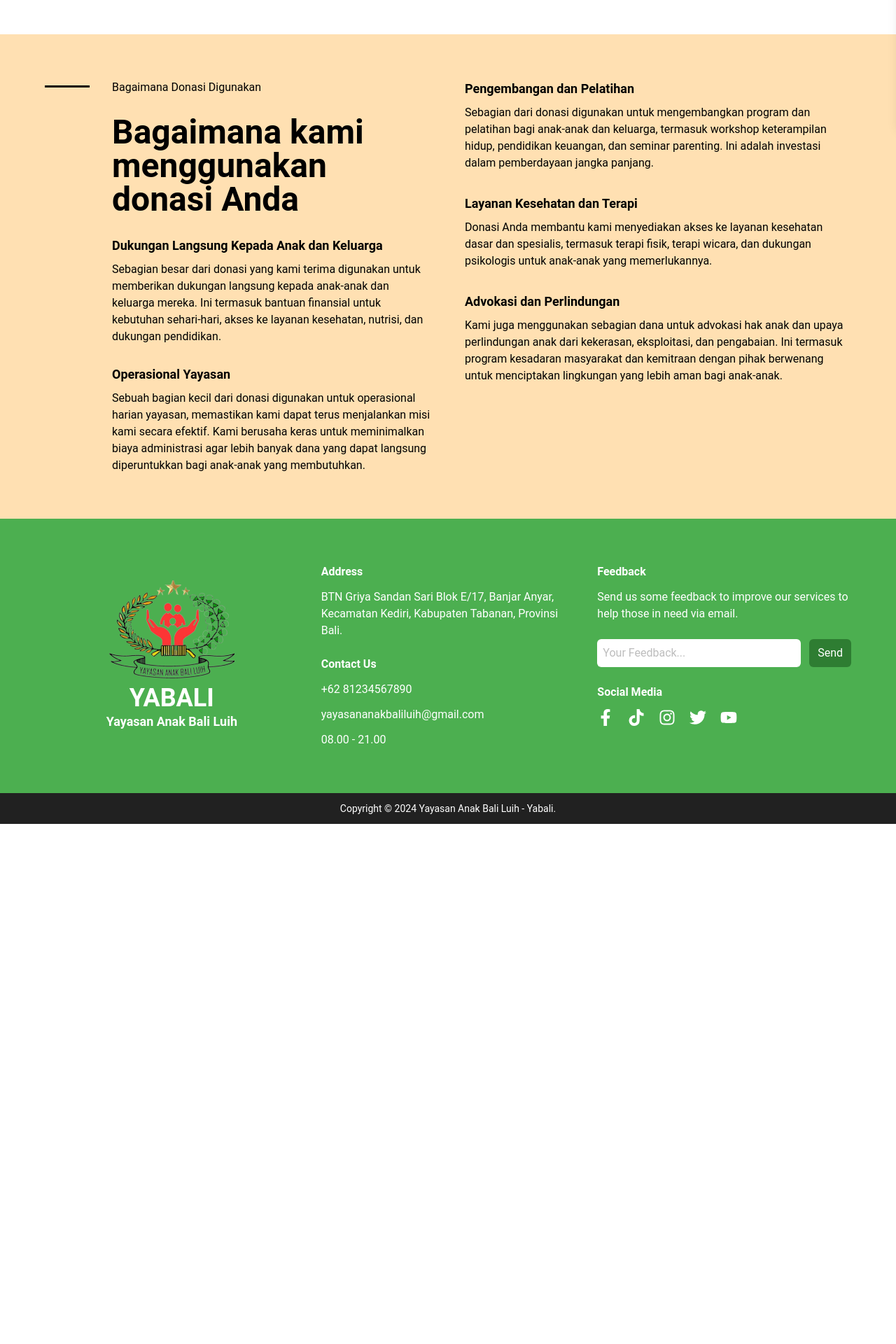
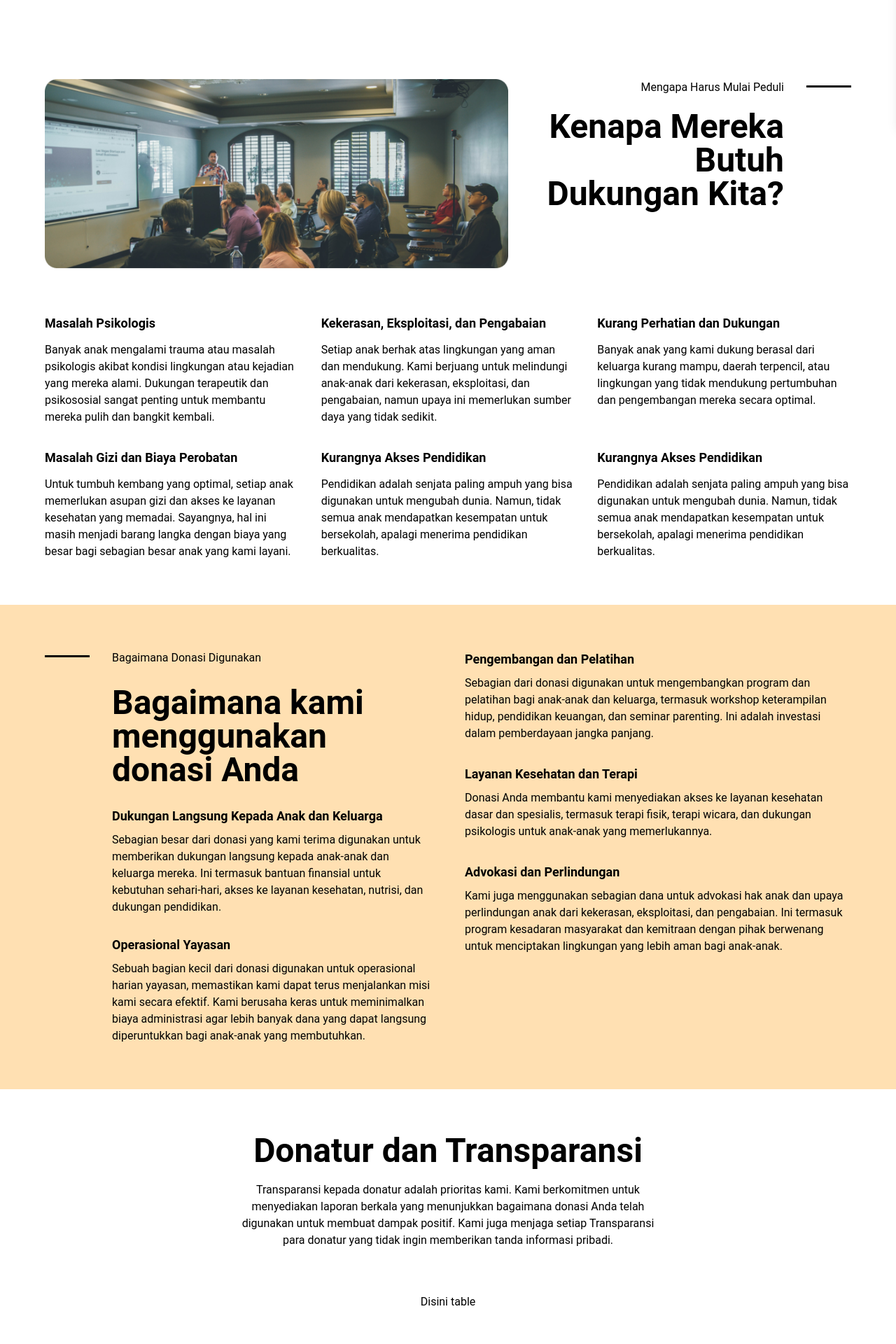
Before and after one commit to parceladev/yabali, a React (Vite) app: page /user/donasi in a window 1280 px wide. Shown: the part 620-2540 px from the top of the page at 70% size. Before the commit the page ends 1797 px from the top, so only its background shows below. Built offline with nearby package versions, Linux system fonts and the light colour scheme.

Commit message:
Add Why They Need to Help Section

```diff
--- a/src/components/generals/LineSpan.jsx
+++ b/src/components/generals/LineSpan.jsx
@@ -1,9 +1,17 @@
-const LineSpan = () => {
+import PropTypes from 'prop-types';
+
+const LineSpan = ({ margin }) => {
   return (
     <div className="flex items-center h-5">
-      <div className="flex items-center w-16 mr-8 bg-black h-[3px]"></div>
+      <div
+        className={`flex items-center w-16 ${margin} bg-black h-[3px]`}
+      ></div>
     </div>
   );
 };
 
+LineSpan.propTypes = {
+  margin: PropTypes.string.isRequired,
+};
+
 export default LineSpan;
--- a/src/pages/user/DonationPage.jsx
+++ b/src/pages/user/DonationPage.jsx
@@ -8,7 +8,7 @@ const DonationPage = () => {
       <section className="Donate">
         <div className="flex gap-12 p-16">
           <div className="flex w-1/2">
-            <LineSpan></LineSpan>
+            <LineSpan margin="mr-8"></LineSpan>
             <div className="flex flex-col gap-7">
               <h5>Donasi</h5>
               <BigTitle text="Mulai Memberi Sekarang" />
@@ -34,10 +34,107 @@ const DonationPage = () => {
           </div>
         </div>
       </section>
+      <section className="Why They Need to Help ?">
+        <div className="flex flex-col gap-16 p-16">
+          <div className="flex gap-12">
+            <div className="w-3/5">
+              <img src="/public/donation/why-need-support.png" alt="" />
+            </div>
+            <div className="flex w-2/5">
+              <div className="flex flex-col items-end w-full gap-5 text-end">
+                <h5>Mengapa Harus Mulai Peduli</h5>
+                <BigTitle text="Kenapa Mereka Butuh Dukungan Kita?"></BigTitle>
+              </div>
+              <LineSpan margin="ml-8"></LineSpan>
+            </div>
+          </div>
+          <div className="grid grid-cols-3 gap-8">
+            <div className="flex flex-col gap-3">
+              <div>
+                <i></i>
+                <h3 className="text-lg font-bold">Masalah Psikologis</h3>
+              </div>
+              <p>
+                Banyak anak mengalami trauma atau masalah psikologis akibat
+                kondisi lingkungan atau kejadian yang mereka alami. Dukungan
+                terapeutik dan psikososial sangat penting untuk membantu mereka
+                pulih dan bangkit kembali.
+              </p>
+            </div>
+            <div className="flex flex-col gap-3">
+              <div>
+                <i></i>
+                <h3 className="text-lg font-bold">
+                  Kekerasan, Eksploitasi, dan Pengabaian
+                </h3>
+              </div>
+              <p>
+                Setiap anak berhak atas lingkungan yang aman dan mendukung. Kami
+                berjuang untuk melindungi anak-anak dari kekerasan, eksploitasi,
+                dan pengabaian, namun upaya ini memerlukan sumber daya yang
+                tidak sedikit.
+              </p>
+            </div>
+            <div className="flex flex-col gap-3">
+              <div>
+                <i></i>
+                <h3 className="text-lg font-bold">
+                  Kurang Perhatian dan Dukungan
+                </h3>
+              </div>
+              <p>
+                Banyak anak yang kami dukung berasal dari keluarga kurang mampu,
+                daerah terpencil, atau lingkungan yang tidak mendukung
+                pertumbuhan dan pengembangan mereka secara optimal.
+              </p>
+            </div>
+            <div className="flex flex-col gap-3">
+              <div>
+                <i></i>
+                <h3 className="text-lg font-bold">
+                  Masalah Gizi dan Biaya Perobatan
+                </h3>
+              </div>
+              <p>
+                Untuk tumbuh kembang yang optimal, setiap anak memerlukan asupan
+                gizi dan akses ke layanan kesehatan yang memadai. Sayangnya, hal
+                ini masih menjadi barang langka dengan biaya yang besar bagi
+                sebagian besar anak yang kami layani.
+              </p>
+            </div>
+            <div className="flex flex-col gap-3">
+              <div>
+                <i></i>
+                <h3 className="text-lg font-bold">
+                  Kurangnya Akses Pendidikan
+                </h3>
+              </div>
+              <p>
+                Pendidikan adalah senjata paling ampuh yang bisa digunakan untuk
+                mengubah dunia. Namun, tidak semua anak mendapatkan kesempatan
+                untuk bersekolah, apalagi menerima pendidikan berkualitas.
+              </p>
+            </div>
+            <div className="flex flex-col gap-3">
+              <div>
+                <i></i>
+                <h3 className="text-lg font-bold">
+                  Kurangnya Akses Pendidikan
+                </h3>
+              </div>
+              <p>
+                Pendidikan adalah senjata paling ampuh yang bisa digunakan untuk
+                mengubah dunia. Namun, tidak semua anak mendapatkan kesempatan
+                untuk bersekolah, apalagi menerima pendidikan berkualitas.
+              </p>
+            </div>
+          </div>
+        </div>
+      </section>
       <section className="Where Your Donation Go">
         <div className="flex gap-12 p-16 bg-orange-100">
           <div className="flex w-1/2">
-            <LineSpan></LineSpan>
+            <LineSpan margin="mr-8"></LineSpan>
             <div className="flex flex-col gap-7">
               <h5>Bagaimana Donasi Digunakan</h5>
               <BigTitle text="Bagaimana kami menggunakan donasi Anda" />
@@ -98,6 +195,27 @@ const DonationPage = () => {
           </div>
         </div>
       </section>
+      <section className="Donatur dan Transparansi">
+        <div className="p-16">
+          <div className="flex flex-col items-center gap-16">
+            <div className="flex flex-col gap-5 text-center max-w-[600px]">
+              <BigTitle text="Donatur dan Transparansi"></BigTitle>
+              <p>
+                Transparansi kepada donatur adalah prioritas kami. Kami
+                berkomitmen untuk menyediakan laporan berkala yang menunjukkan
+                bagaimana donasi Anda telah digunakan untuk membuat dampak
+                positif. Kami juga menjaga setiap Transparansi para donatur yang
+                tidak ingin memberikan tanda informasi pribadi.
+              </p>
+            </div>
+            <div>
+              <table>
+                <p>Disini table</p>
+              </table>
+            </div>
+          </div>
+        </div>
+      </section>
     </div>
   );
 };
```
